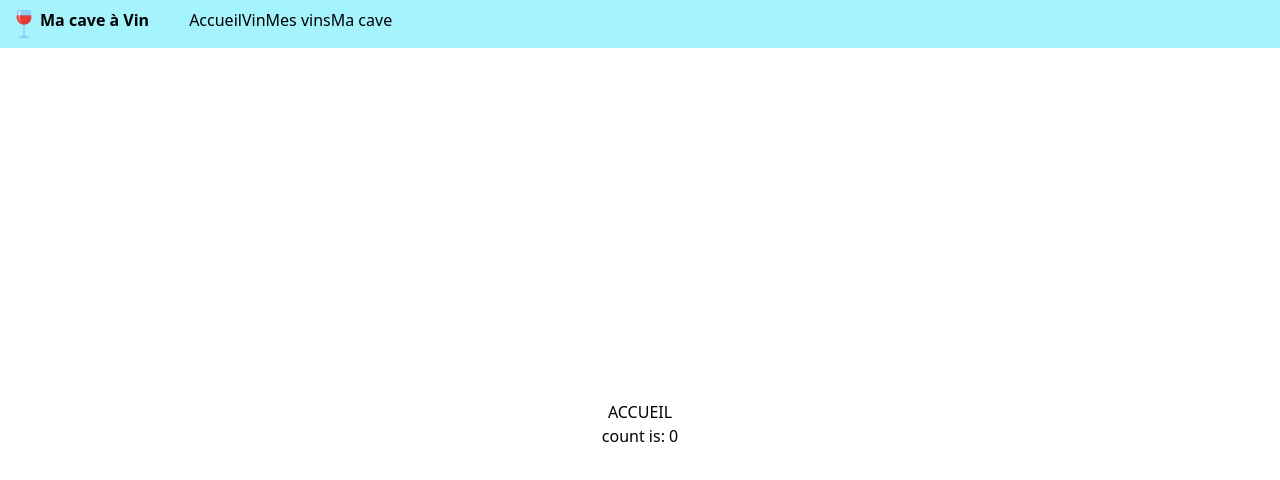
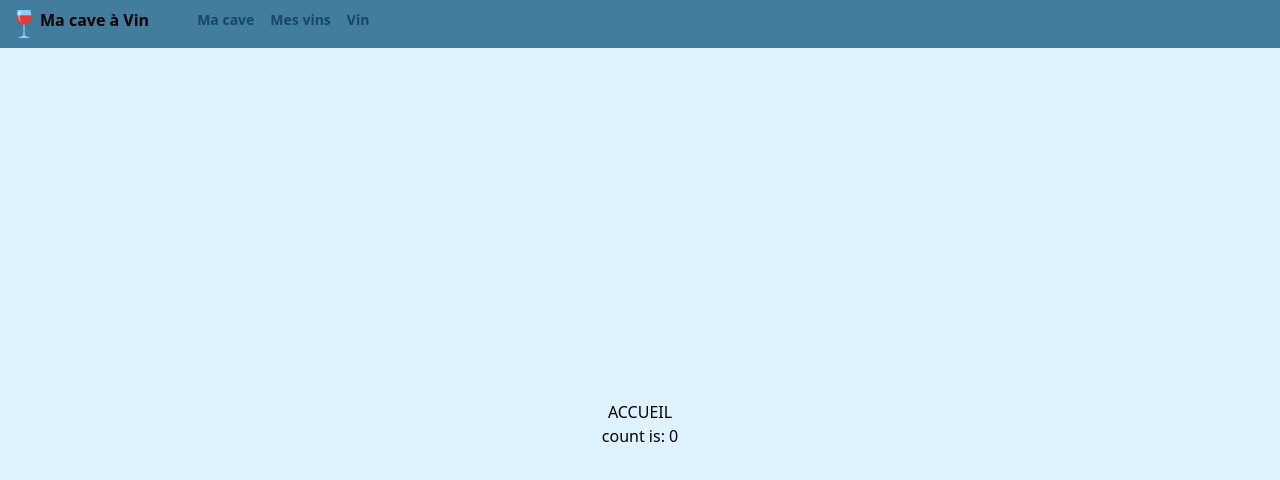
Before and after one commit to lolothi/ma-cave-a-vin, a Vue app in the folder frontend/: page / in a window 1280 px wide. Shown: the top 480 px of the page. Built offline with nearby package versions, Linux system fonts and the light colour scheme.

Commit message:
updates + navbar

```diff
--- a/frontend/index.html
+++ b/frontend/index.html
@@ -4,7 +4,7 @@
     <meta charset="UTF-8" />
     <link rel="icon" type="image/svg+xml" href="/vite.svg" />
     <meta name="viewport" content="width=device-width, initial-scale=1.0" />
-    <title>Vite + Vue + TS</title>
+    <title>Ma cave à vins</title>
   </head>
   <body>
     <div id="app"></div>
--- a/frontend/src/App.vue
+++ b/frontend/src/App.vue
@@ -6,9 +6,8 @@ import Navbar from './components/Navbar.vue'
 <template>
       <div class="flex flex-col h-screen">
       <Navbar />
-
-      <div class="flex justify-center items-center flex-grow flex-col">
-        <router-view />
+      <div class="flex justify-center items-center flex-grow flex-col bg-blue-4">
+        <router-view/>
       </div>
     </div>
 </template>
--- /dev/null
+++ b/frontend/src/components/NavBar_liens.vue
@@ -0,0 +1,16 @@
+<template>
+    <div class="hidden w-full md:block md:w-auto" id="navbar-default">
+        <ul class="flex flex-row">
+            <li><router-link class="block mx-2 text-sm font-semibold leading-6 text-blue-1 hover:text-red-800" to="/ma-cave">Ma cave</router-link></li>
+            <li><router-link class="block mx-2 text-sm font-semibold leading-6 text-blue-1 hover:text-red-800" to="/mon-vin">Mes vins</router-link></li>
+            <li><router-link class="block mx-2 text-sm font-semibold leading-6 text-blue-1 hover:text-red-800" to="/vin">Vin</router-link></li>
+        </ul>
+    </div>
+</template>
+<script setup lang="ts">
+defineProps({
+    mobileDisplay: Boolean
+})
+
+
+</script>
--- a/frontend/src/components/Navbar.vue
+++ b/frontend/src/components/Navbar.vue
@@ -1,16 +1,23 @@
 <template>
-    <header class="bg-cyan-200">
+    <header class="bg-blue-2">
         <nav class="mx-auto flex justify-between p-2" aria-label="Global">
           <div class="flex lg:flex-1">
-            <div class="flex mr-10"><img src="../assets/Wine_Glass_32.png"><strong>Ma cave à Vin</strong></div>
-            <router-link to="/">Accueil</router-link>
-            <router-link to="/vin">Vin</router-link>
-            <router-link to="/mon-vin">Mes vins</router-link>
-            <router-link to="/ma-cave">Ma cave</router-link>
-            <!-- <a href="#" class="mx-2 text-sm font-semibold leading-6 text-gray-900">Vin</a>
-            <a href="#" class="mx-2 text-sm font-semibold leading-6 text-gray-900">Mes vins</a>
-            <a href="#" class="mx-2 text-sm font-semibold leading-6 text-gray-900">Ma cave</a> -->
+            <router-link to="/"><div class="flex mr-10"><img src="../assets/Wine_Glass_32.png"><strong>Ma cave à Vin</strong></div></router-link>
+            <NavBarLinks :mobileDisplay="mobileDisplay"/>
           </div>
+          <button data-collapse-toggle="navbar-default" type="button" class="inline-flex items-center p-2 w-10 h-10 justify-center text-sm text-gray-500 rounded-lg md:hidden hover:bg-gray-100 focus:outline-none focus:ring-2 focus:ring-gray-200 dark:text-gray-400 dark:hover:bg-gray-700 dark:focus:ring-gray-600" aria-controls="navbar-default" aria-expanded="false">
+            <svg class="w-5 h-5" aria-hidden="true" xmlns="http://www.w3.org/2000/svg" fill="none" viewBox="0 0 17 14">
+                <path stroke="currentColor" stroke-linecap="round" stroke-linejoin="round" stroke-width="2" d="M1 1h15M1 7h15M1 13h15"/>
+            </svg>
+        </button>
+
         </nav>
       </header>
-    </template>
+</template>
+<script setup lang="ts">
+import NavBarLinks from './NavBar_liens.vue'
+import { ref } from 'vue'
+
+let mobileDisplay = ref (false)
+
+</script>
--- a/frontend/tailwind.config.cjs
+++ b/frontend/tailwind.config.cjs
@@ -5,7 +5,14 @@ module.exports = {
     "./src/**/*.{vue,js,ts,jsx,tsx}",
   ],
   theme: {
-    extend: {},
+    extend: {
+      colors: {
+        'blue-1': '#164863',
+        'blue-2': '#427D9D',
+        'blue-3': '#9BBEC8',
+        'blue-4': '#DDF2FD'
+      }
+    },
   },
   plugins: [],
 }
```
